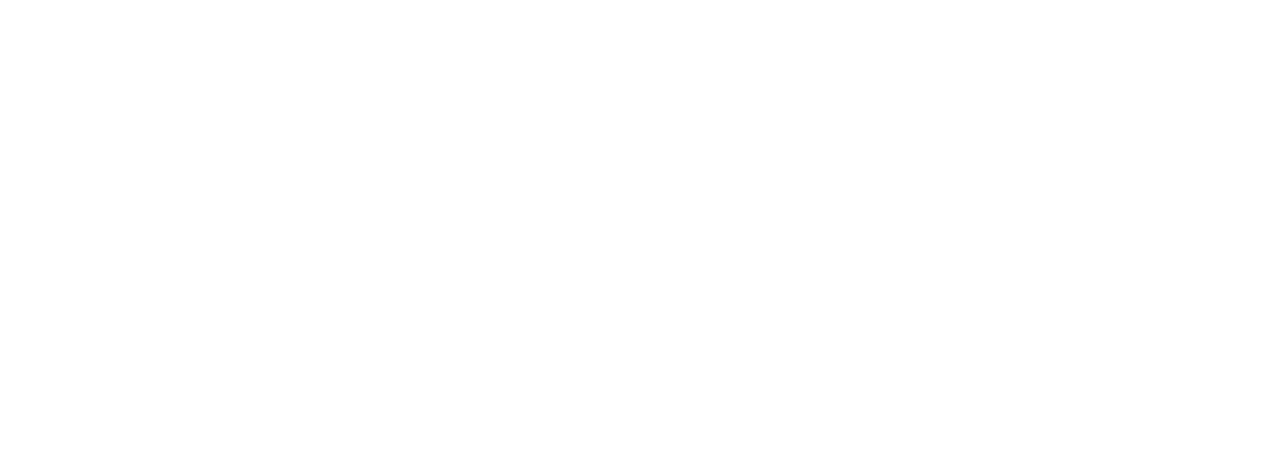
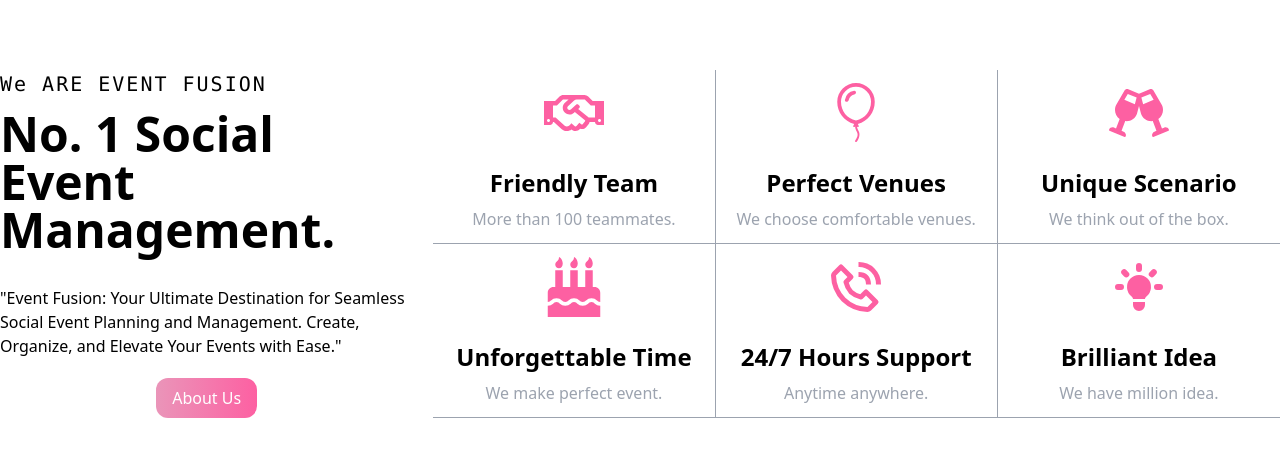
Before and after one commit to sujit-mandal/Event-Fusion, a React (Vite) app: page / in a window 1280 px wide. Shown: the part 2026-2482 px from the top of the page. Before the commit the page ends 2016 px from the top, so only its background shows below. Built offline with nearby package versions, Linux system fonts and the light colour scheme.

Commit message:
Added JSON file with services data & Implemented a reusable component

```diff
--- /dev/null
+++ b/src/Components/Footer/Footer.jsx
@@ -0,0 +1,11 @@
+
+
+const Footer = () => {
+    return (
+        <div>
+
+        </div>
+    );
+};
+
+export default Footer;
--- a/src/Components/Header/SwiperSlider.jsx
+++ b/src/Components/Header/SwiperSlider.jsx
@@ -7,7 +7,7 @@
     return (
         <div className='flex justify-between  '>
             <button className='bg-black text-white text-xl rounded-full cursor-pointer px-3 py-3 absolute left-2 top-1/2 z-50' onClick={()=> swiper.slidePrev()}><BsCaretLeft></BsCaretLeft></button>
-            <button className='bg-black text-white text-xl rounded-full cursor-pointer px-3 py-3 absolute right-2 top-1/2 z-50 rounded-md' onClick={()=> swiper.slideNext()}><BsCaretRight></BsCaretRight></button>
+            <button className='bg-black text-white text-xl rounded-full cursor-pointer px-3 py-3 absolute right-2 top-1/2 z-50 ' onClick={()=> swiper.slideNext()}><BsCaretRight></BsCaretRight></button>
         </div>
     );
 };
--- /dev/null
+++ b/src/Components/Services/Services.jsx
@@ -0,0 +1,61 @@
+import ServicesCard from "./ServicesCard";
+import { FaRegHandshake,FaGlassCheers, FaBirthdayCake } from "react-icons/fa";
+import { BsBalloon } from "react-icons/bs";
+import { BiPhoneCall } from "react-icons/bi";
+import { HiLightBulb } from "react-icons/hi";
+
+const Services = () => {
+  return (
+    <div className="grid grid-cols-3 gap-5 row-span-2 my-20">
+      <div className="flex flex-col justify-center">
+        <p className="font-mono tracking-widest pb-3 text-xl">We ARE EVENT FUSION</p>
+        <h1 className="text-black text-5xl font-semibold pb-8">
+          <span className="font-bold">No. 1</span> Social Event Management.
+        </h1>
+        <p className="pb-5">
+          "Event Fusion: Your Ultimate Destination for Seamless Social Event
+          Planning and Management. Create, Organize, and Elevate Your Events
+          with Ease."
+        </p>
+        <button className="bg-gradient-to-r w-fit mx-auto from-[#ea95b9] to-[#FD60A2] py-2 px-4 rounded-xl text-white ">About Us</button>
+      </div>
+      <div className="col-span-2 grid grid-cols-3">
+        <ServicesCard
+          text={{
+            title: "Friendly Team",
+            des: "More than 100 teammates.",
+            br: "border-[1px] border-gray-400 border-l-0 border-t-0",
+          }}
+          icon={<FaRegHandshake />}
+        />
+        <ServicesCard
+          text={{ title: "Perfect Venues", des: "We choose comfortable venues.",
+          br: "border-[1px] border-gray-400 border-l-0 border-t-0" }}
+          icon={<BsBalloon />}
+        />
+        <ServicesCard
+          text={{ title: "Unique Scenario", des: "We think out of the box.",
+          br: "border-[1px] border-gray-400 border-l-0 border-t-0 border-r-0" }}
+          icon={<FaGlassCheers />}
+        />
+        <ServicesCard
+          text={{ title: "Unforgettable Time", des: "We make perfect event.",
+          br: "border-[1px] border-gray-400 border-l-0 border-t-0" }}
+          icon={<FaBirthdayCake />}
+        />
+        <ServicesCard
+          text={{ title: "24/7 Hours Support", des: "Anytime anywhere.",
+          br: "border-[1px] border-gray-400 border-l-0 border-t-0" }}
+          icon={<BiPhoneCall />}
+        />
+        <ServicesCard
+          text={{ title: "Brilliant Idea", des: "We have million idea.",
+          br: "border-[1px] border-gray-400 border-l-0 border-t-0 border-r-0" }}
+          icon={<HiLightBulb />}
+        />
+      </div>
+    </div>
+  );
+};
+
+export default Services;
--- /dev/null
+++ b/src/Components/Services/ServicesCard.jsx
@@ -0,0 +1,9 @@
+const ServicesCard = ( props ) => {
+
+  return <div className={`flex flex-col justify-center items-center py-3 px-5 ${props.text.br}`}><p className="text-6xl text-[#FD60A2] mb-6">{props.icon}</p>
+  <p className="text-2xl font-semibold pb-2">{props.text.title}</p>
+  <p className="text-gray-400">{props.text.des}</p>
+  </div>
+};
+
+export default ServicesCard;
--- a/src/Pages/Home/Home.jsx
+++ b/src/Pages/Home/Home.jsx
@@ -2,6 +2,7 @@
 import Card from "../../Components/Card/Card";
 import Banner from "../../Components/Header/Banner";
 import Divider from "../../Components/Divider/Divider";
+import Services from "../../Components/Services/Services";
 
 const Home = () => {
   const services = useLoaderData();
@@ -25,6 +26,7 @@
           <Card key={service.id} service={service}></Card>
         ))}
       </div>
+      <Services></Services>
     </div>
   );
 };
```
